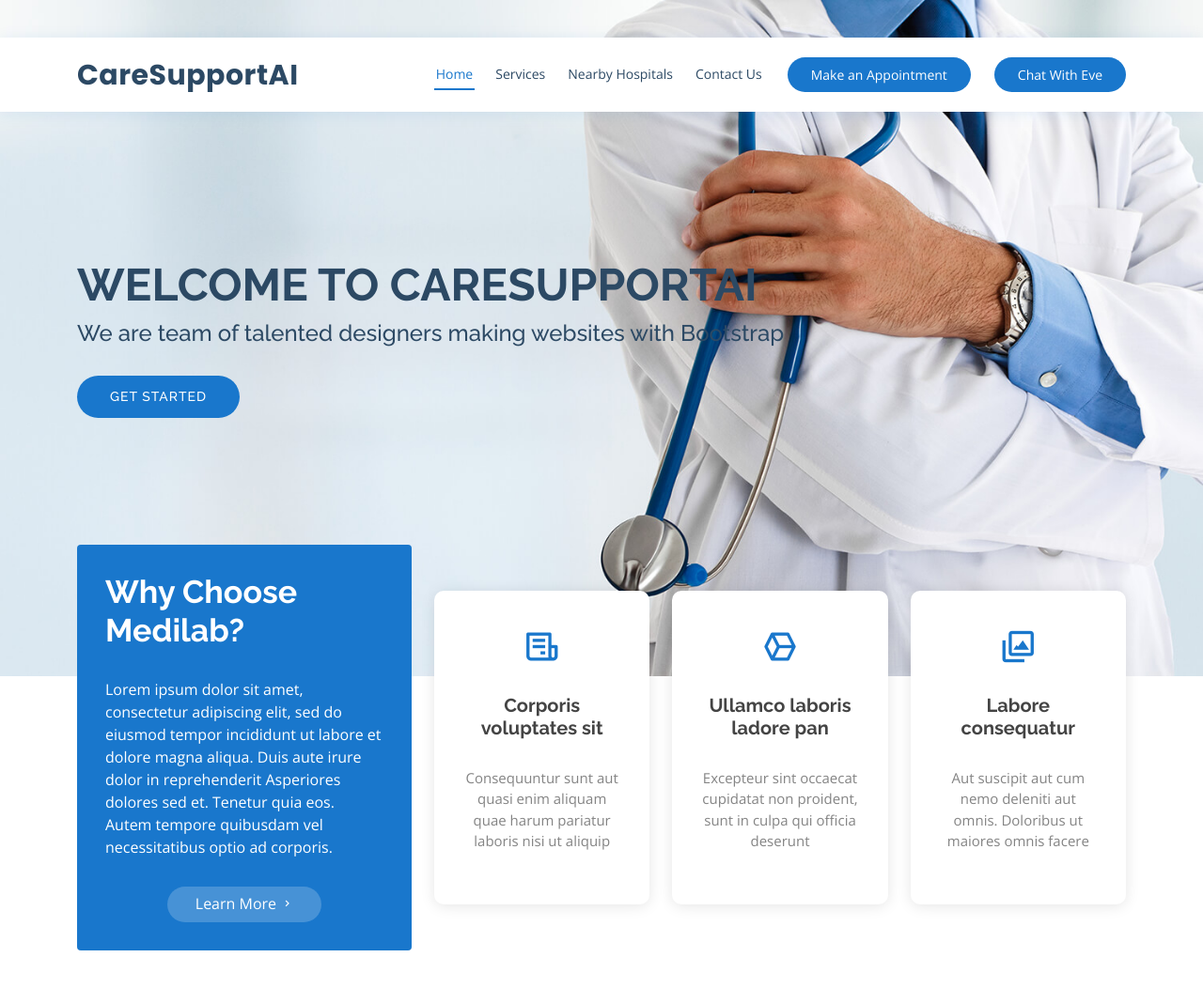
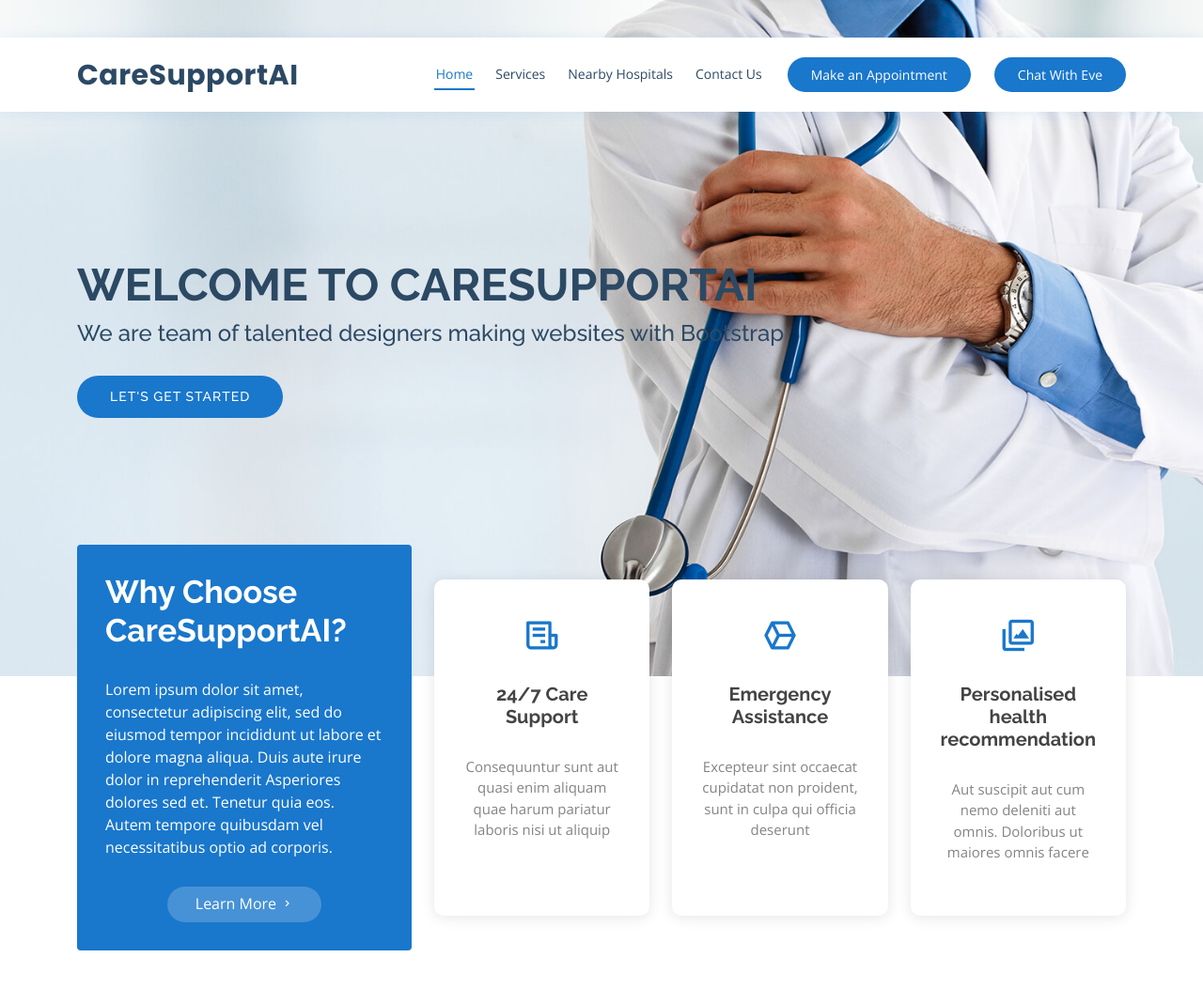
Before and after one commit to ManojKumar1711/CareSupportAI, a Django app: page / in a window 1280 px wide. Shown: the top 1052 px of the page at 94% size. Run offline with Django 4.2, Linux system fonts and the light colour scheme; some libraries are stand-ins or nearby versions.

Commit message:
Changed the text in home page...

```diff
--- a/Medilab/templates/Medilab/home.html
+++ b/Medilab/templates/Medilab/home.html
@@ -7,7 +7,7 @@
     <div class="container">
         <h1>Welcome to CareSupportAI</h1>
         <h2>We are team of talented designers making websites with Bootstrap</h2>
-        <a href="#about" class="btn-get-started scrollto">Get Started</a>
+        <a href="#about" class="btn-get-started scrollto">Let's Get Started</a>
     </div>
 </section><!-- End Hero -->
 
@@ -20,7 +20,7 @@
             <div class="row">
                 <div class="col-lg-4 d-flex align-items-stretch">
                     <div class="content">
-                        <h3>Why Choose Medilab?</h3>
+                        <h3>Why Choose CareSupportAI?</h3>
                         <p>
                             Lorem ipsum dolor sit amet, consectetur adipiscing elit, sed do eiusmod tempor incididunt ut
                             labore et dolore magna aliqua. Duis aute irure dolor in reprehenderit
@@ -38,7 +38,7 @@
                             <div class="col-xl-4 d-flex align-items-stretch">
                                 <div class="icon-box mt-4 mt-xl-0">
                                     <i class="bx bx-receipt"></i>
-                                    <h4>Corporis voluptates sit</h4>
+                                    <h4>24/7 Care Support</h4>
                                     <p>Consequuntur sunt aut quasi enim aliquam quae harum pariatur laboris nisi ut
                                         aliquip</p>
                                 </div>
@@ -46,7 +46,7 @@
                             <div class="col-xl-4 d-flex align-items-stretch">
                                 <div class="icon-box mt-4 mt-xl-0">
                                     <i class="bx bx-cube-alt"></i>
-                                    <h4>Ullamco laboris ladore pan</h4>
+                                    <h4>Emergency Assistance</h4>
                                     <p>Excepteur sint occaecat cupidatat non proident, sunt in culpa qui officia
                                         deserunt</p>
                                 </div>
@@ -54,7 +54,7 @@
                             <div class="col-xl-4 d-flex align-items-stretch">
                                 <div class="icon-box mt-4 mt-xl-0">
                                     <i class="bx bx-images"></i>
-                                    <h4>Labore consequatur</h4>
+                                    <h4>Personalised health recommendation</h4>
                                     <p>Aut suscipit aut cum nemo deleniti aut omnis. Doloribus ut maiores omnis
                                         facere</p>
                                 </div>
```
